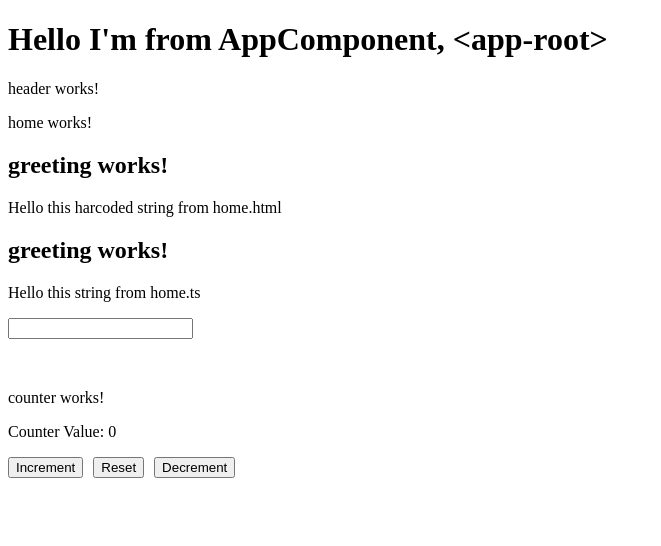
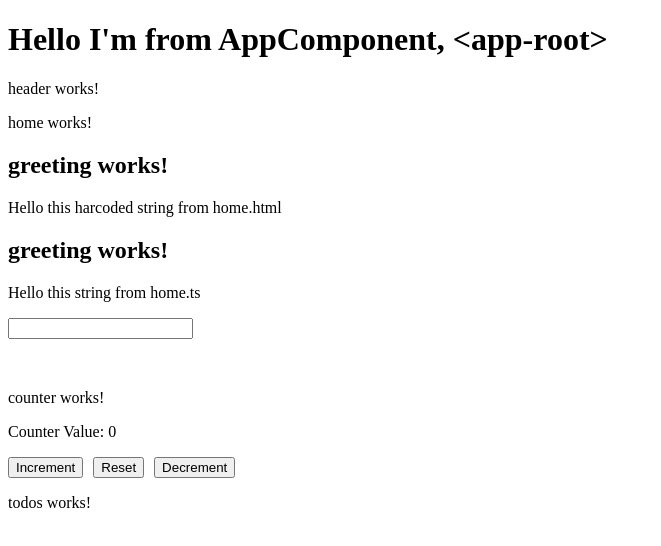
Before and after one commit to n0tx/angular-17, an Angular app: page / in a window 1280 px wide. Shown: the top 546 px of the page, without its empty margins (0-661 px from the left). Built offline with nearby package versions, Linux system fonts and the light colour scheme.

Commit message:
komponen todos ke komponen home - menampilkan variable signal pada komponen todos dari todos.ts ke todos.html - menambahkan dan menampilkan komponen todos pada komponen home

```diff
--- a/src/app/home/home.component.html
+++ b/src/app/home/home.component.html
@@ -5,3 +5,4 @@
 <app-greeting [inputFromGreeting]="dataFromHome()"></app-greeting>
 <input type="text" (keyup)="keyUpHandler($event)" />
 <app-counter></app-counter>
+<app-todos></app-todos>
--- a/src/app/home/home.component.ts
+++ b/src/app/home/home.component.ts
@@ -1,11 +1,12 @@
 import { Component, signal } from '@angular/core';
 import { GreetingComponent } from '../components/greeting/greeting.component';
 import { CounterComponent } from '../components/counter/counter.component';
+import { TodosComponent } from '../todos/todos.component';
 
 @Component({
   selector: 'app-home',
   standalone: true,
-  imports: [GreetingComponent, CounterComponent],
+  imports: [GreetingComponent, CounterComponent, TodosComponent],
   templateUrl: './home.component.html',
   styleUrl: './home.component.scss',
 })
--- a/src/app/todos/todos.component.html
+++ b/src/app/todos/todos.component.html
@@ -1 +1 @@
-<p>todos works!</p>
+<p>{{ todosMessage() }}</p>
--- a/src/app/todos/todos.component.ts
+++ b/src/app/todos/todos.component.ts
@@ -1,12 +1,12 @@
-import { Component } from '@angular/core';
+import { Component, signal } from '@angular/core';
 
 @Component({
   selector: 'app-todos',
   standalone: true,
   imports: [],
   templateUrl: './todos.component.html',
-  styleUrl: './todos.component.scss'
+  styleUrl: './todos.component.scss',
 })
 export class TodosComponent {
-
+  todosMessage = signal('todos works!');
 }
```
Also changed, not shown: src/app/angular-17.txt (added).
